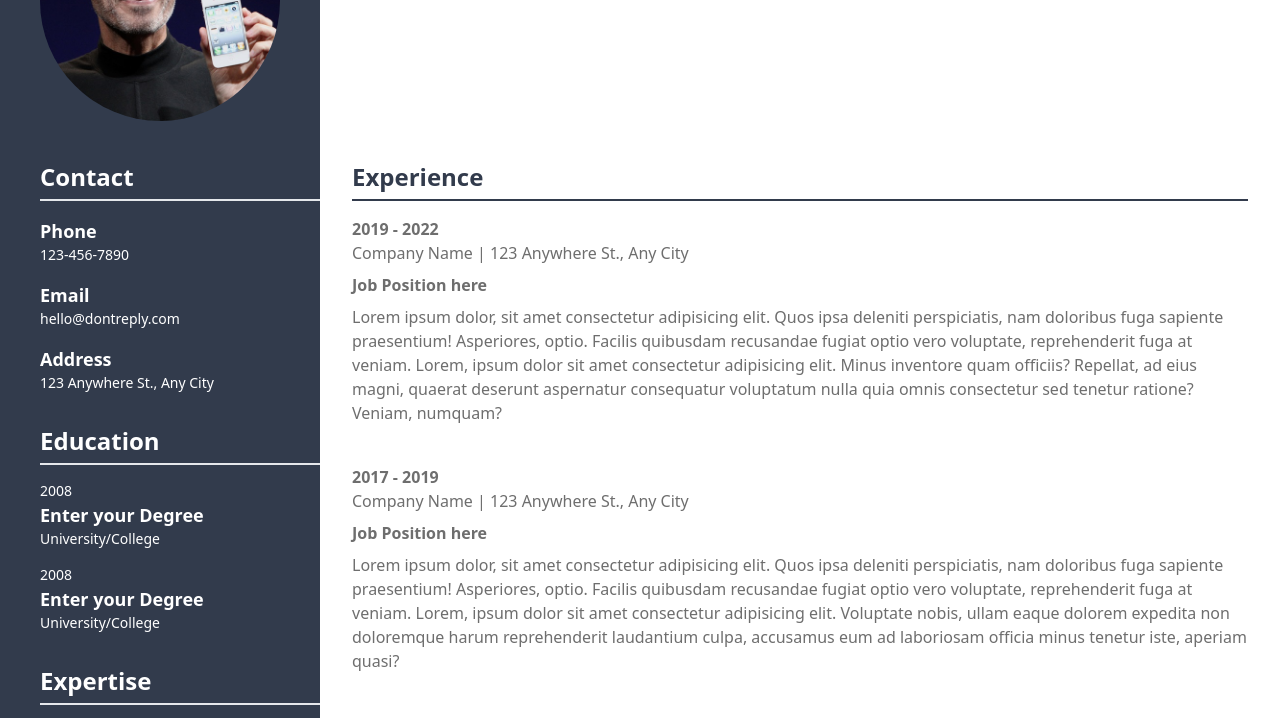
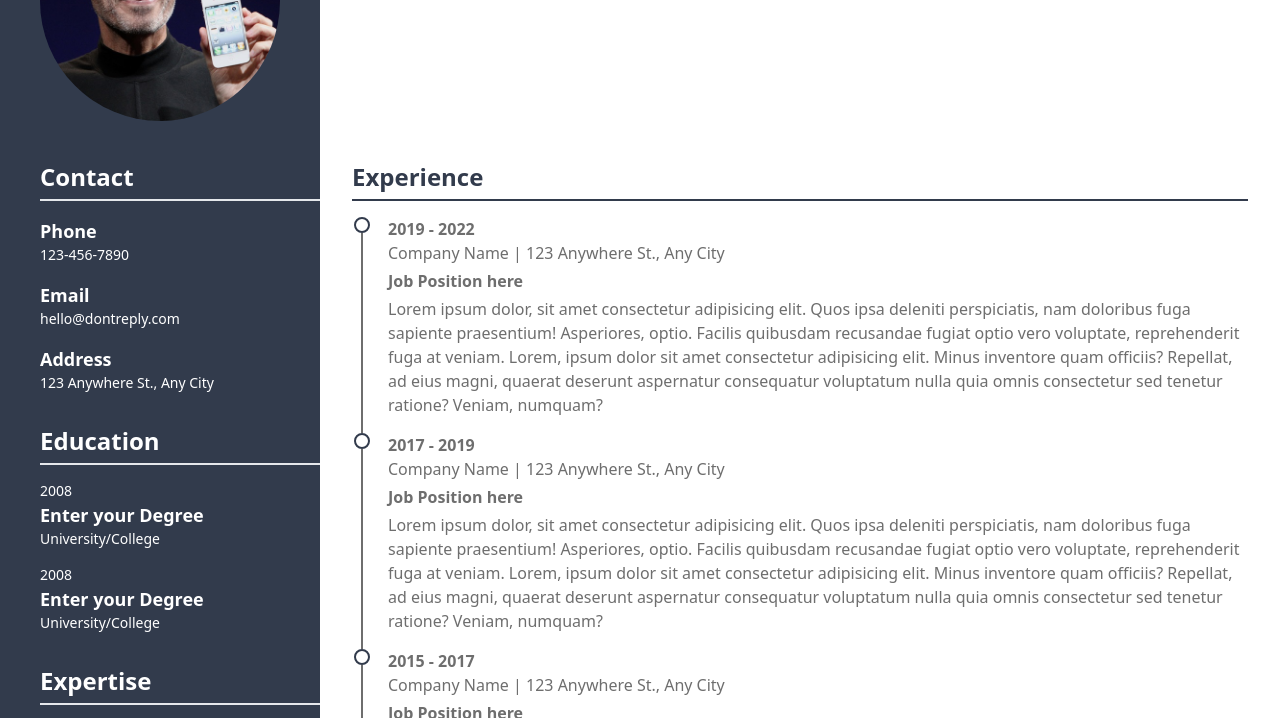
Before and after one commit to project-orumi/orumi-tailwindcss-resume-practice, a plain HTML site: page index.html in a window 1280 px wide. Shown: the part 159-877 px from the top of the page. Drawn offline with nearby package versions, Linux system fonts and the light colour scheme.

Commit message:
Modified Experience

```diff
--- a/index.html
+++ b/index.html
@@ -47,19 +47,50 @@
             </div>
             <div class="w-3/4 p-8 pt-0">
                 <p class="text-2xl font-bold text-[#323b4c] border-b-2 border-[#323b4c] h-10">Experience</p>
-                <p class="font-bold text-[#6e6e6e] mt-4">2019 - 2022</p>
-                <p class="text-[#6e6e6e]">Company Name | 123 Anywhere St., Any City</p>
-                <p class="font-bold text-[#6e6e6e] mt-2">Job Position here</p>
-                <p class="text-[#6e6e6e] mt-2">Lorem ipsum dolor, sit amet consectetur adipisicing elit. Quos ipsa deleniti perspiciatis, nam doloribus fuga sapiente praesentium! Asperiores, optio. Facilis quibusdam recusandae fugiat optio vero voluptate, reprehenderit fuga at veniam. Lorem, ipsum dolor sit amet consectetur adipisicing elit. Minus inventore quam officiis? Repellat, ad eius magni, quaerat deserunt aspernatur consequatur voluptatum nulla quia omnis consectetur sed tenetur ratione? Veniam, numquam?</p>
-                <p class="font-bold text-[#6e6e6e] mt-10">2017 - 2019</p>
-                <p class="text-[#6e6e6e]">Company Name | 123 Anywhere St., Any City</p>
-                <p class="font-bold text-[#6e6e6e] mt-2">Job Position here</p>
-                <p class="text-[#6e6e6e] mt-2">Lorem ipsum dolor, sit amet consectetur adipisicing elit. Quos ipsa deleniti perspiciatis, nam doloribus fuga sapiente praesentium! Asperiores, optio. Facilis quibusdam recusandae fugiat optio vero voluptate, reprehenderit fuga at veniam. Lorem, ipsum dolor sit amet consectetur adipisicing elit. Voluptate nobis, ullam eaque dolorem expedita non doloremque harum reprehenderit laudantium culpa, accusamus eum ad laboriosam officia minus tenetur iste, aperiam quasi?</p>
-                <p class="font-bold text-[#6e6e6e] mt-10">2015 - 2017</p>
-                <p class="text-[#6e6e6e]">Company Name | 123 Anywhere St., Any City</p>
-                <p class="font-bold text-[#6e6e6e] mt-2">Job Position here</p>
-                <p class="text-[#6e6e6e] mt-2">Lorem ipsum dolor, sit amet consectetur adipisicing elit. Quos ipsa deleniti perspiciatis, nam doloribus fuga sapiente praesentium! Asperiores, optio. Facilis quibusdam recusandae fugiat optio vero voluptate, reprehenderit fuga at veniam. Lorem ipsum dolor sit amet consectetur adipisicing elit. Repellat pariatur voluptatibus odio, ad impedit expedita assumenda illum eius alias totam nisi, consequatur dicta beatae voluptas quia. Dolores quia eius aliquid.</p>
-
+                <div class="mt-4">
+                    <div class="flex">
+                        <div class="flex-none">
+                            <div class="w-[20px] h-full overflow-hidden">
+                                <div class="mx-auto w-4 h-4 rounded-full border-2 border-[#323b4c]"></div>
+                                <div class="mx-auto w-[2px] h-full bg-[#6e6e6e]"></div>
+                            </div>
+                        </div>
+                        <div class="flex-auto pl-4 pb-4">
+                            <p class="font-bold text-[#6e6e6e]">2019 - 2022</p>
+                            <p class="text-[#6e6e6e]">Company Name | 123 Anywhere St., Any City</p>
+                            <p class="font-bold text-[#6e6e6e] my-1">Job Position here</p>
+                            <p class="text-[#6e6e6e]">Lorem ipsum dolor, sit amet consectetur adipisicing elit. Quos ipsa deleniti perspiciatis, nam doloribus fuga sapiente praesentium! Asperiores, optio. Facilis quibusdam recusandae fugiat optio vero voluptate, reprehenderit fuga at veniam. Lorem, ipsum dolor sit amet consectetur adipisicing elit. Minus inventore quam officiis? Repellat, ad eius magni, quaerat deserunt aspernatur consequatur voluptatum nulla quia omnis consectetur sed tenetur ratione? Veniam, numquam?</p>
+                        </div>
+                    </div>
+                    <div class="flex">
+                        <div class="flex-none">
+                            <div class="w-[20px] h-full overflow-hidden">
+                                <div class="mx-auto w-4 h-4 rounded-full border-2 border-[#323b4c]"></div>
+                                <div class="mx-auto w-[2px] h-full bg-[#6e6e6e]"></div>
+                            </div>
+                        </div>
+                        <div class="flex-auto pl-4 pb-4">
+                            <p class="font-bold text-[#6e6e6e]">2017 - 2019</p>
+                            <p class="text-[#6e6e6e]">Company Name | 123 Anywhere St., Any City</p>
+                            <p class="font-bold text-[#6e6e6e] my-1">Job Position here</p>
+                            <p class="text-[#6e6e6e]">Lorem ipsum dolor, sit amet consectetur adipisicing elit. Quos ipsa deleniti perspiciatis, nam doloribus fuga sapiente praesentium! Asperiores, optio. Facilis quibusdam recusandae fugiat optio vero voluptate, reprehenderit fuga at veniam. Lorem, ipsum dolor sit amet consectetur adipisicing elit. Minus inventore quam officiis? Repellat, ad eius magni, quaerat deserunt aspernatur consequatur voluptatum nulla quia omnis consectetur sed tenetur ratione? Veniam, numquam?</p>
+                        </div>
+                    </div>
+                    <div class="flex">
+                        <div class="flex-none">
+                            <div class="w-[20px] h-full overflow-hidden">
+                                <div class="mx-auto w-4 h-4 rounded-full border-2 border-[#323b4c]"></div>
+                                <div class="mx-auto w-[2px] h-full bg-[#6e6e6e]"></div>
+                            </div>
+                        </div>
+                        <div class="flex-auto pl-4 pb-4">
+                            <p class="font-bold text-[#6e6e6e]">2015 - 2017</p>
+                            <p class="text-[#6e6e6e]">Company Name | 123 Anywhere St., Any City</p>
+                            <p class="font-bold text-[#6e6e6e] my-1">Job Position here</p>
+                            <p class="text-[#6e6e6e]">Lorem ipsum dolor, sit amet consectetur adipisicing elit. Quos ipsa deleniti perspiciatis, nam doloribus fuga sapiente praesentium! Asperiores, optio. Facilis quibusdam recusandae fugiat optio vero voluptate, reprehenderit fuga at veniam. Lorem, ipsum dolor sit amet consectetur adipisicing elit. Minus inventore quam officiis? Repellat, ad eius magni, quaerat deserunt aspernatur consequatur voluptatum nulla quia omnis consectetur sed tenetur ratione? Veniam, numquam?</p>
+                        </div>
+                    </div>
+                </div>
             </div>
         </div>
         <div class="flex">
```
